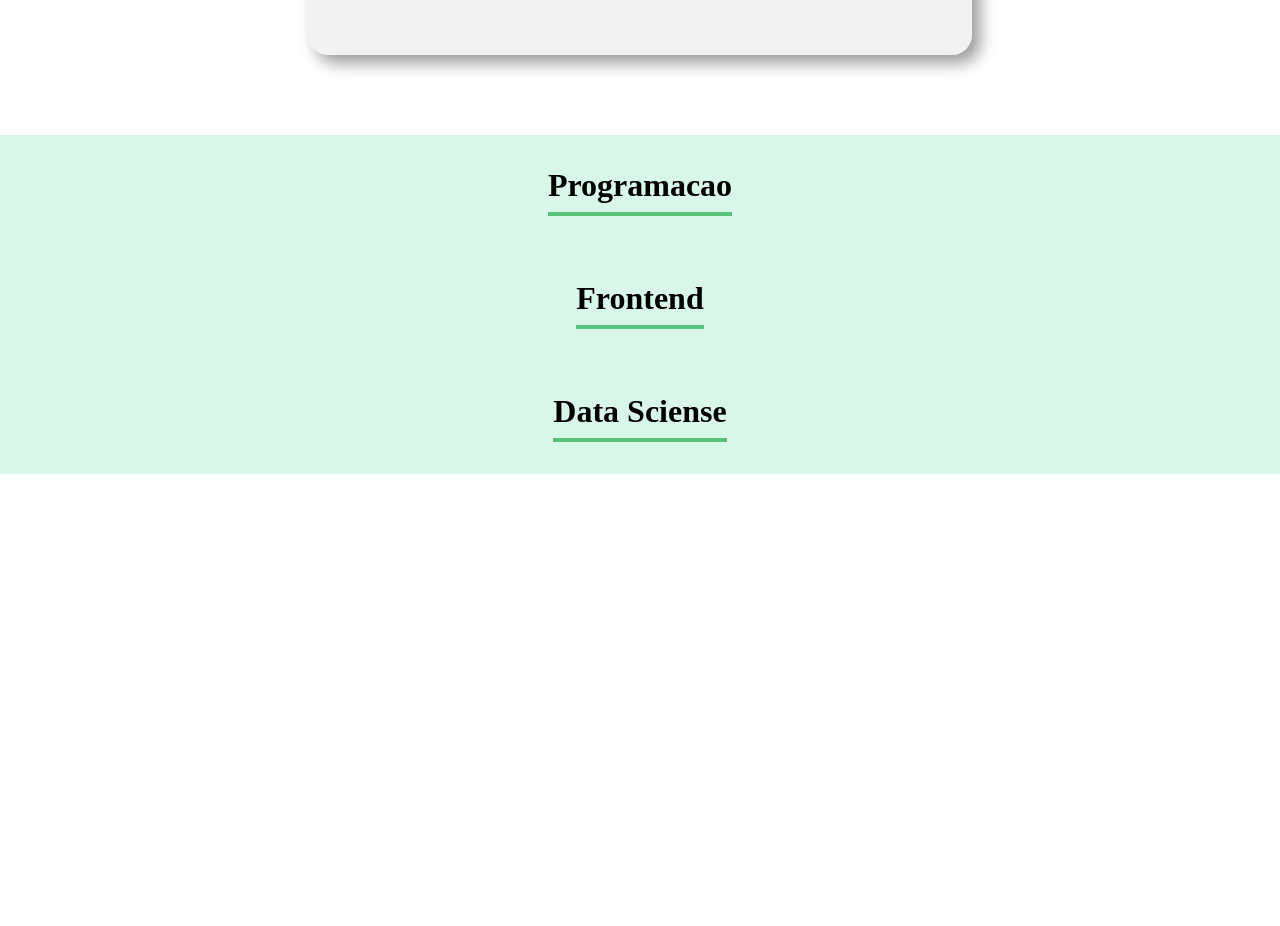
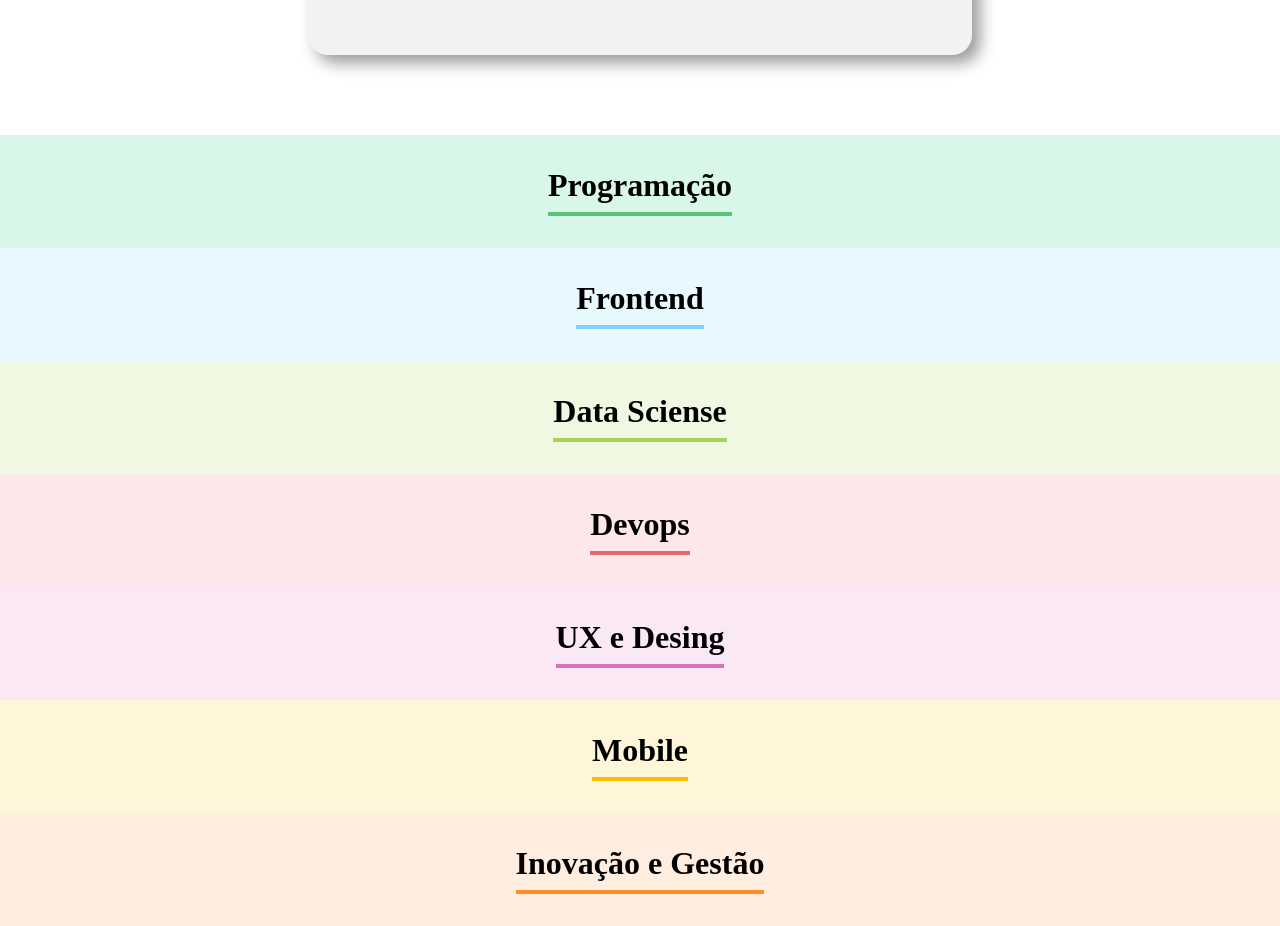
Before and after one commit to JL-Sousa/organo-spa, a React (Vite) app: page / in a window 1280 px wide. Shown: the part 1260-2186 px from the top of the page. Before the commit the page ends 1734 px from the top, so only its background shows below. Built offline with nearby package versions, Linux system fonts and the light colour scheme.

Commit message:
refactor: duplicate code

```diff
--- a/src/App.jsx
+++ b/src/App.jsx
@@ -5,6 +5,43 @@
 import "./global.css";
 
 function App() {
+  const times = [
+    {
+      name: "Programação",
+      primaryColor: "#57C278",
+      secondaryColor: "#D9F7E9",
+    },
+    {
+      name: "Frontend",
+      primaryColor: "#82CFFA",
+      secondaryColor: "#E8F8FF",
+    },
+    {
+      name: "Data Sciense",
+      primaryColor: "#A6D157",
+      secondaryColor: "#F0F8E2",
+    },
+    {
+      name: "Devops",
+      primaryColor: "#E06B69",
+      secondaryColor: "#FDE7EB",
+    },
+    {
+      name: "UX e Desing",
+      primaryColor: "#DB6EBF",
+      secondaryColor: "#FAE9F5",
+    },
+    {
+      name: "Mobile",
+      primaryColor: "#FFBA05",
+      secondaryColor: "#FFF5D9",
+    },
+    {
+      name: "Inovação e Gestão",
+      primaryColor: "#FF8A29",
+      secondaryColor: "#FFEEDF",
+    },
+  ];
   const [contributors, setContributors] = useState([]);
 
   const newContributorAdded = (collaborator) => {
@@ -16,11 +53,17 @@
     <>
       <Banner />
       <Form
+        times={times.map((team) => team.name)}
         registeredEmployee={(collaborator) => newContributorAdded(collaborator)}
       />
-      <Team name="Programacao" />
-      <Team name="Frontend" />
-      <Team name="Data Sciense" />
+      {times.map((team) => (
+        <Team
+          key={team.name}
+          name={team.name}
+          primaryColor={team.primaryColor}
+          secondaryColor={team.secondaryColor}
+        />
+      ))}
     </>
   );
 }
--- a/src/components/Form/index.jsx
+++ b/src/components/Form/index.jsx
@@ -9,7 +9,6 @@
   const [office, setOffice] = useState("");
   const [imagem, setImagem] = useState("");
   const [time, setTime] = useState("");
-  const times = ["Programacao", "Frontend", "Data Sciense", "Devops"];
 
   const handleSubmit = (event) => {
     event.preventDefault();
@@ -49,7 +48,7 @@
           value={time}
           mandatory={true}
           name="Time"
-          itens={times}
+          itens={props.times}
           handleInput={(value) => setTime(value)}
         />
         <Button>Criar Card</Button>
--- a/src/components/Team/Team.module.css
+++ b/src/components/Team/Team.module.css
@@ -1,12 +1,11 @@
 .team {
   text-align: center;
   padding: 32px;
-  background-color: #d9f7e9;
 }
 
 .team h3 {
   font-size: 32px;
-  border-bottom: 4px solid #57c278;
+  border-bottom: 4px solid;
   display: inline-block;
   padding-bottom: 8px;
 }
--- a/src/components/Team/index.jsx
+++ b/src/components/Team/index.jsx
@@ -2,8 +2,11 @@
 
 export function Team(props) {
   return (
-    <section className={styles.team}>
-      <h3>{props.name}</h3>
+    <section
+      className={styles.team}
+      style={{ backgroundColor: props.secondaryColor }}
+    >
+      <h3 style={{ borderColor: props.primaryColor }}>{props.name}</h3>
     </section>
   );
 }
```
